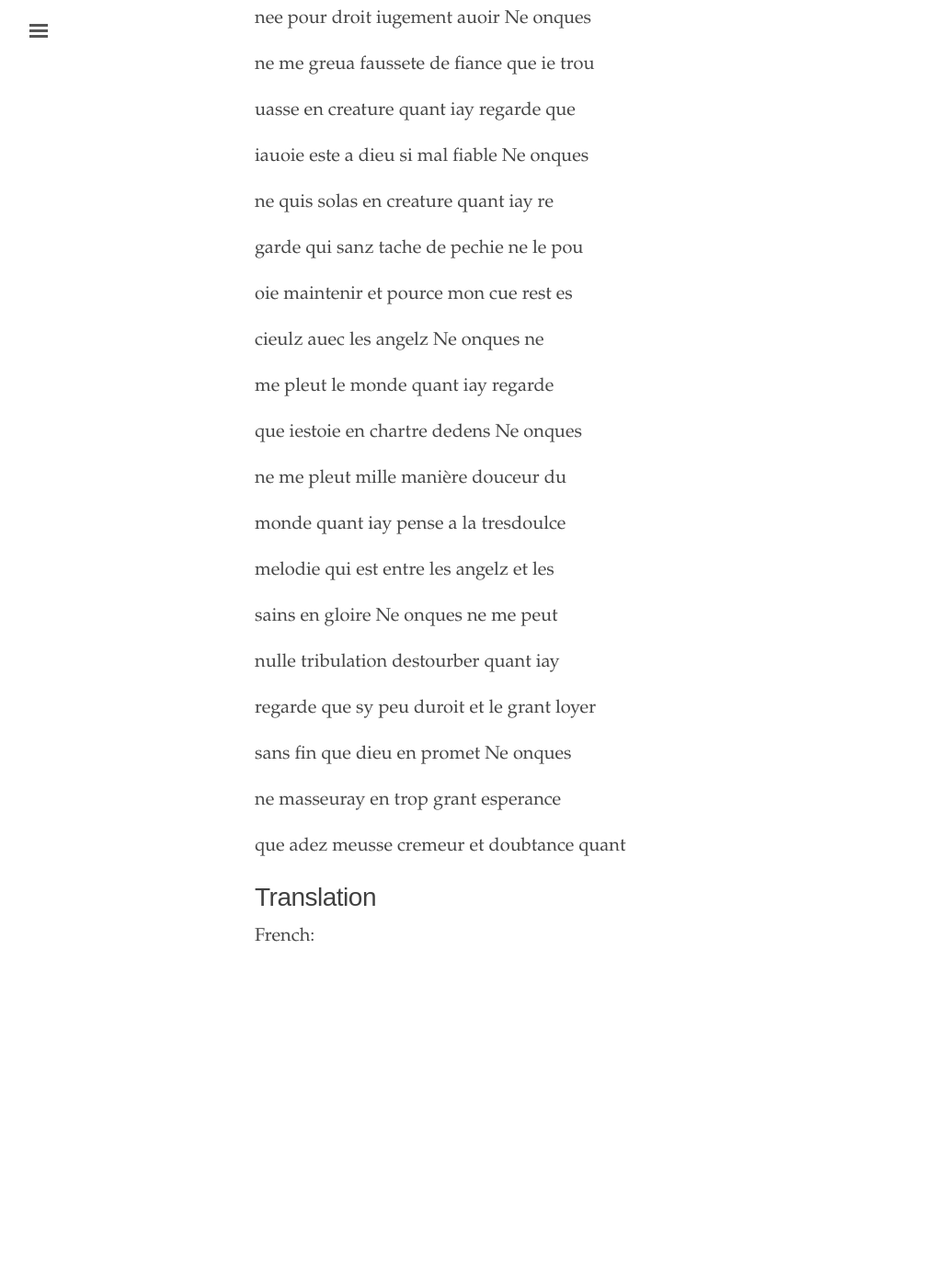
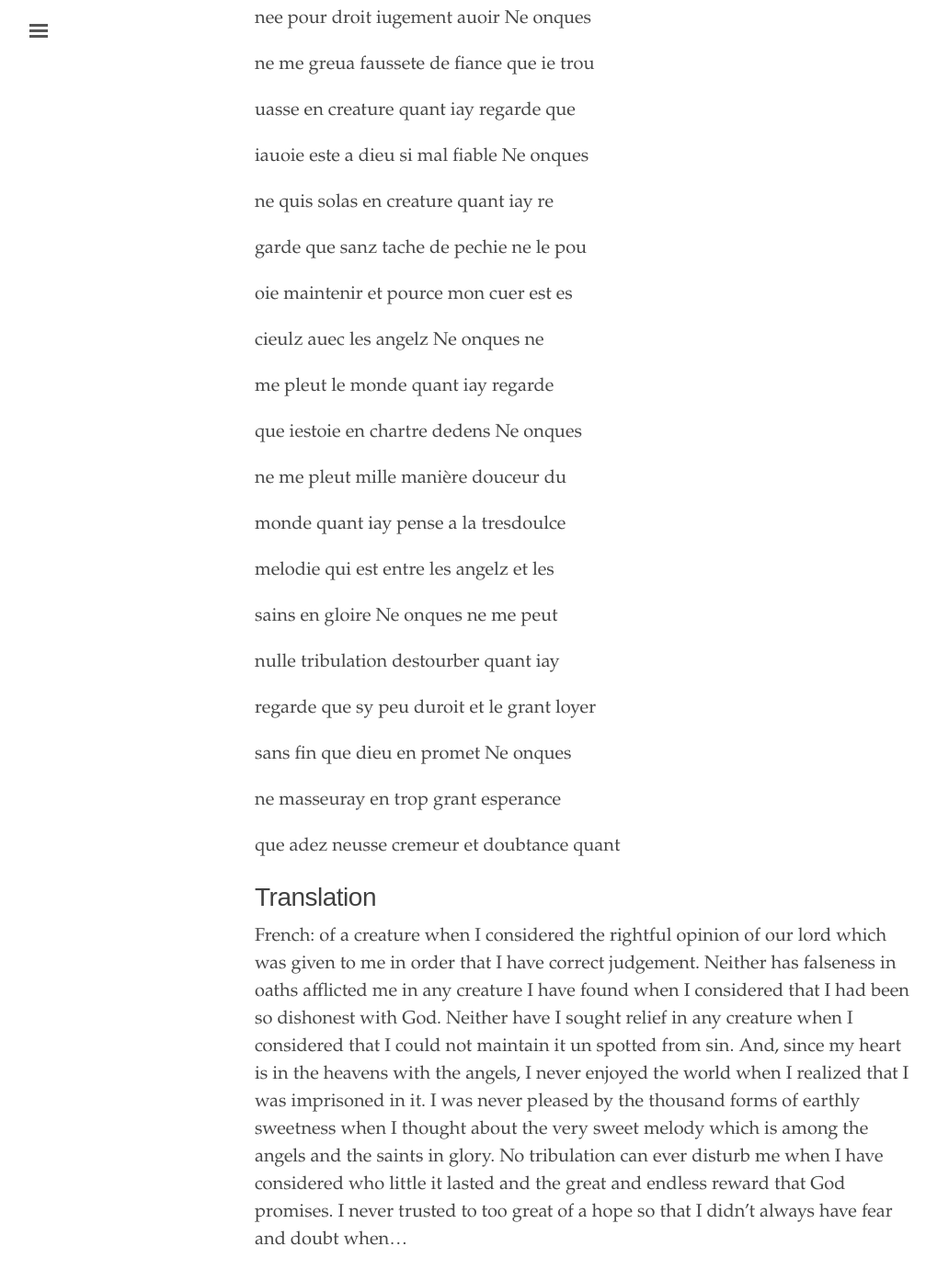
Before and after one commit to oldfrenchtexts/L-aiguillon-d-amour-divine, a Jekyll site: the page built from _texts/Folio 1V.md, in a window 1280 px wide and 1400 px high, scrolled down 1193 px. Shown: the top 1393 px of the window at 92% size, without its empty margins (3-1022 px from the left). Built offline with Jekyll 4.4.1, drawn with Linux system fonts in a browser that asks for light colours; before the commit the page ends 2326 px from its top, so only the background shows below that.

Commit message:
Update Folio 1V.md

```diff
--- a/_texts/Folio 1V.md
+++ b/_texts/Folio 1V.md
@@ -24,9 +24,9 @@ iauoie este a dieu si mal fiable Ne onques
 
 ne quis solas en creature quant iay re
 
-garde qui sanz tache de pechie ne le pou
+garde que sanz tache de pechie ne le pou
 
-oie maintenir et pource mon cue rest es
+oie maintenir et pource mon cuer est es
 
 cieulz auec les angelz Ne onques ne
 
@@ -50,8 +50,8 @@ sans fin que dieu en promet Ne onques
 
 ne masseuray  en trop grant esperance
 
-que adez meusse cremeur et doubtance quant
+que adez neusse cremeur et doubtance quant
 
 # Translation
 
-French:
+French: of a creature when I considered the rightful opinion of our lord which was given to me in order that I have correct judgement. Neither has falseness in oaths afflicted me in any creature I have found when I considered that I had been so dishonest with God. Neither have I sought relief in any creature when I considered that I could not maintain it un spotted from sin. And, since my heart is in the heavens with the angels, I never enjoyed the world when I realized that I was imprisoned in it. I was never pleased by the thousand forms of earthly sweetness when I thought about the very sweet melody which is among the angels and the saints in glory. No tribulation can ever disturb me when I have considered who little it lasted and the great and endless reward that God promises. I never trusted to too great of a hope so that I didn’t always have fear and doubt when…
```
